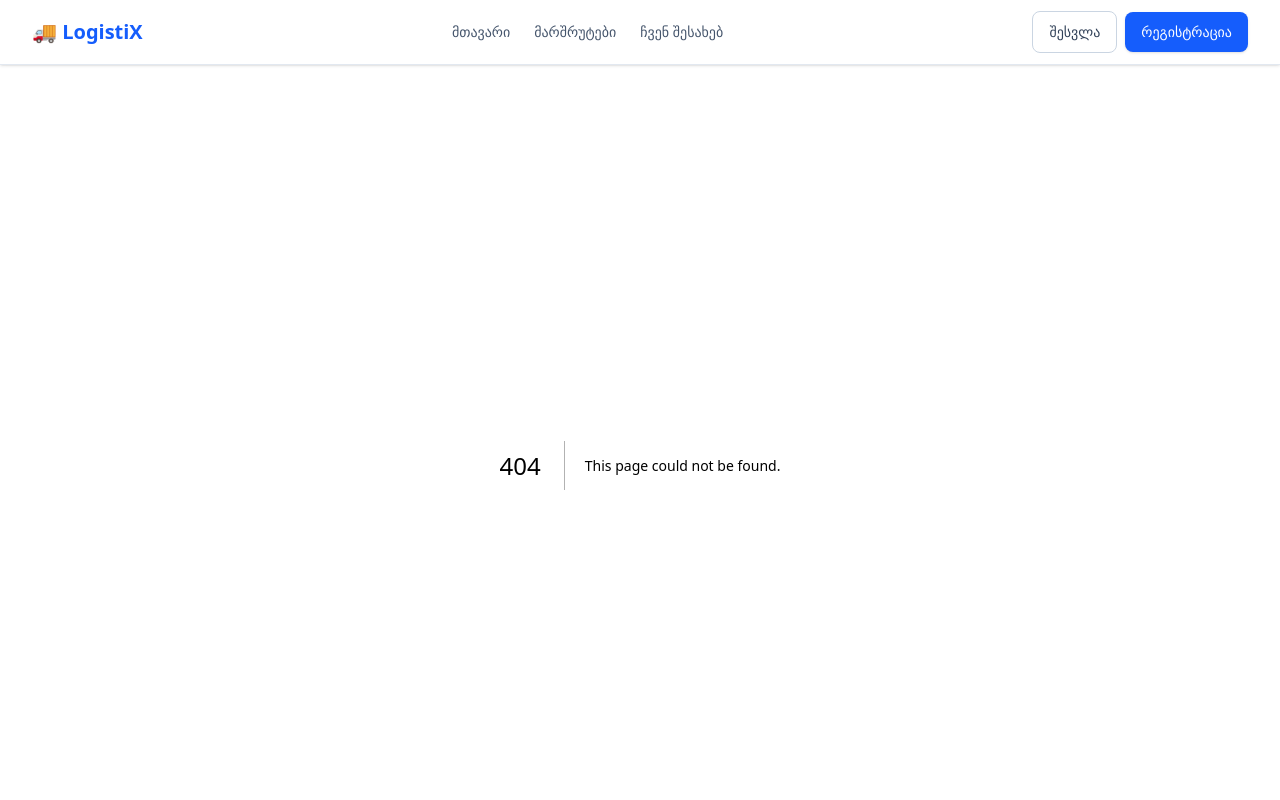
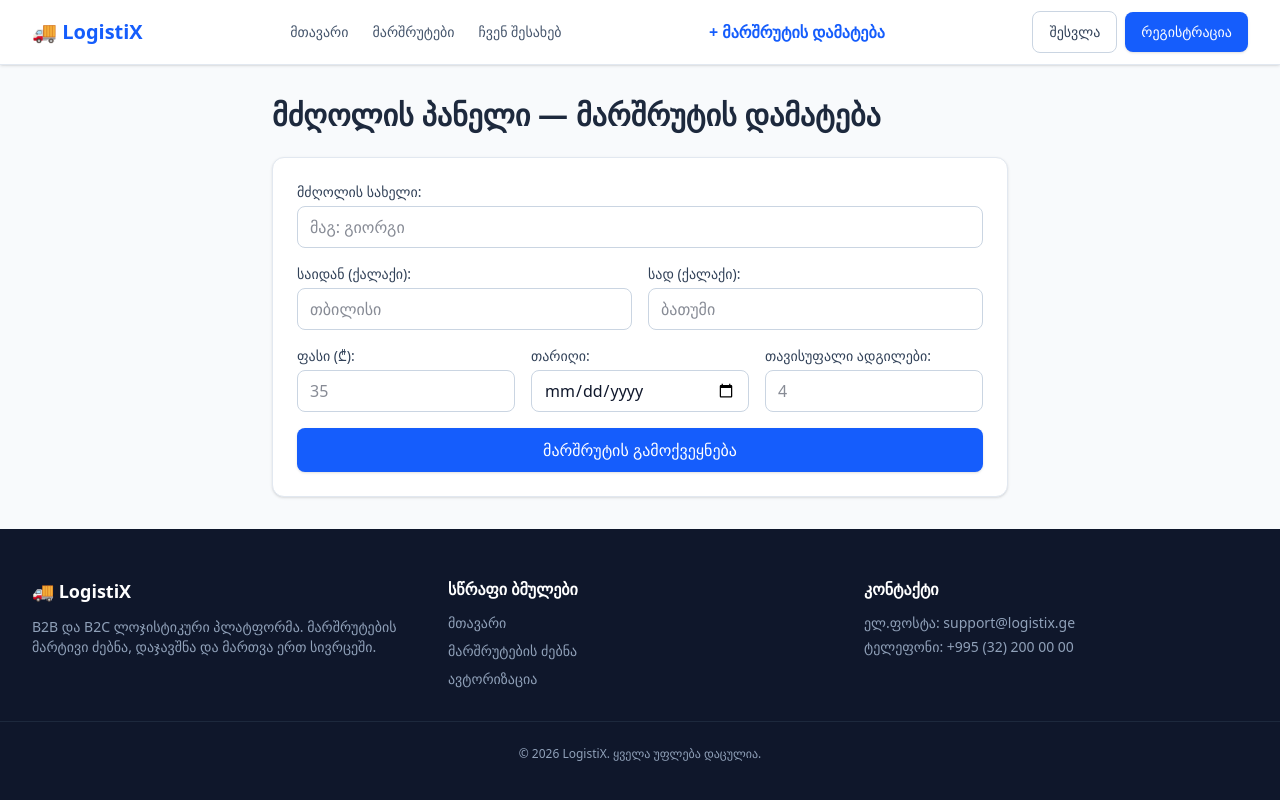
Before and after one commit to abaidze/LogisticsPlatform, a Next.js app in the folder logistics-frontend/: page /driver/dashboard in a window 1280 px wide. Before the commit this address had no page. Shown: the top 800 px of the page. Built offline with nearby package versions, Linux system fonts and the light colour scheme.

Commit message:
fix: finalize route creation and driver dashboard integration

```diff
--- /dev/null
+++ b/logistics-frontend/src/app/driver/dashboard/page.tsx
@@ -0,0 +1,136 @@
+"use client";
+
+import React, { useState } from "react";
+import { Input } from "../../../components/ui/Input";
+import { Button } from "../../../components/ui/Button";
+import axios from "axios";
+
+export default function DriverDashboardPage() {
+  const [fromCity, setFromCity] = useState("");
+  const [toCity, setToCity] = useState("");
+  const [price, setPrice] = useState("");
+  const [date, setDate] = useState("");
+  const [availableSeats, setAvailableSeats] = useState("");
+  const [driverName, setDriverName] = useState("");
+
+  const [isSubmitting, setIsSubmitting] = useState(false);
+  const [successMessage, setSuccessMessage] = useState<string | null>(null);
+
+  const handleCreateRoute = async (e: React.FormEvent) => {
+    e.preventDefault();
+    setIsSubmitting(true);
+
+    try {
+      // POST მოთხოვნა ბექენდის მარშრუტების ენდფოინთზე
+      await axios.post("https://localhost:7123/api/Routes", {
+        fromCity,
+        toCity,
+        price: Number(price),
+        date,
+        availableSeats: Number(availableSeats),
+        driverName,
+      });
+
+      setSuccessMessage("მარშრუტი წარმატებით დაემატა! 🎉");
+      // ფორმის გასუფთავება
+      setFromCity("");
+      setToCity("");
+      setPrice("");
+      setDate("");
+      setAvailableSeats("");
+      setDriverName("");
+
+      setTimeout(() => setSuccessMessage(null), 4000);
+    } catch (error) {
+      console.error("მარშრუტის დამატების შეცდომა:", error);
+      alert("მარშრუტის დამატება ვერ მოხერხდა.");
+    } finally {
+      setIsSubmitting(false);
+    }
+  };
+
+  return (
+    <div className="max-w-3xl mx-auto px-4 py-8 w-full">
+      <h1 className="text-3xl font-bold text-slate-800 mb-6">მძღოლის პანელი — მარშრუტის დამატება</h1>
+
+      {successMessage && (
+        <div className="mb-6 p-4 bg-emerald-50 border border-emerald-200 text-emerald-800 rounded-xl shadow-sm">
+          {successMessage}
+        </div>
+      )}
+
+      <form onSubmit={handleCreateRoute} className="bg-white p-6 rounded-xl shadow-sm border border-slate-200 space-y-4">
+        <div>
+          <label className="block text-sm font-medium text-slate-700 mb-1">მძღოლის სახელი:</label>
+          <Input
+            type="text"
+            required
+            placeholder="მაგ: გიორგი"
+            value={driverName}
+            onChange={(e) => setDriverName(e.target.value)}
+          />
+        </div>
+
+        <div className="grid grid-cols-1 md:grid-cols-2 gap-4">
+          <div>
+            <label className="block text-sm font-medium text-slate-700 mb-1">საიდან (ქალაქი):</label>
+            <Input
+              type="text"
+              required
+              placeholder="თბილისი"
+              value={fromCity}
+              onChange={(e) => setFromCity(e.target.value)}
+            />
+          </div>
+          <div>
+            <label className="block text-sm font-medium text-slate-700 mb-1">სად (ქალაქი):</label>
+            <Input
+              type="text"
+              required
+              placeholder="ბათუმი"
+              value={toCity}
+              onChange={(e) => setToCity(e.target.value)}
+            />
+          </div>
+        </div>
+
+        <div className="grid grid-cols-1 md:grid-cols-3 gap-4">
+          <div>
+            <label className="block text-sm font-medium text-slate-700 mb-1">ფასი (₾):</label>
+            <Input
+              type="number"
+              required
+              placeholder="35"
+              value={price}
+              onChange={(e) => setPrice(e.target.value)}
+            />
+          </div>
+          <div>
+            <label className="block text-sm font-medium text-slate-700 mb-1">თარიღი:</label>
+            <Input
+              type="date"
+              required
+              value={date}
+              onChange={(e) => setDate(e.target.value)}
+            />
+          </div>
+          <div>
+            <label className="block text-sm font-medium text-slate-700 mb-1">თავისუფალი ადგილები:</label>
+            <Input
+              type="number"
+              min="1"
+              required
+              placeholder="4"
+              value={availableSeats}
+              onChange={(e) => setAvailableSeats(e.target.value)}
+            />
+          </div>
+        </div>
+
+        <Button type="submit" disabled={isSubmitting} className="w-full mt-4">
+          {isSubmitting ? "მიმდინარეობს დამატება..." : "მარშრუტის გამოქვეყნება"}
+        </Button>
+      </form>
+    </div>
+  );
+}
--- a/logistics-frontend/src/components/layout/Header.tsx
+++ b/logistics-frontend/src/components/layout/Header.tsx
@@ -23,7 +23,9 @@ export const Header = () => {
           <Link href="/routes" className="hover:text-blue-600 transition">მარშრუტები</Link>
           <Link href="/about" className="hover:text-blue-600 transition">ჩვენ შესახებ</Link>
         </nav>
-
+        <Link href="/driver/dashboard" className="text-blue-600 hover:text-blue-700 transition font-semibold">
+            + მარშრუტის დამატება
+          </Link>
         {/* ავტორიზაციის ღილაკები / იუზერი */}
         <div className="flex items-center gap-3">
           {user ? (
```
